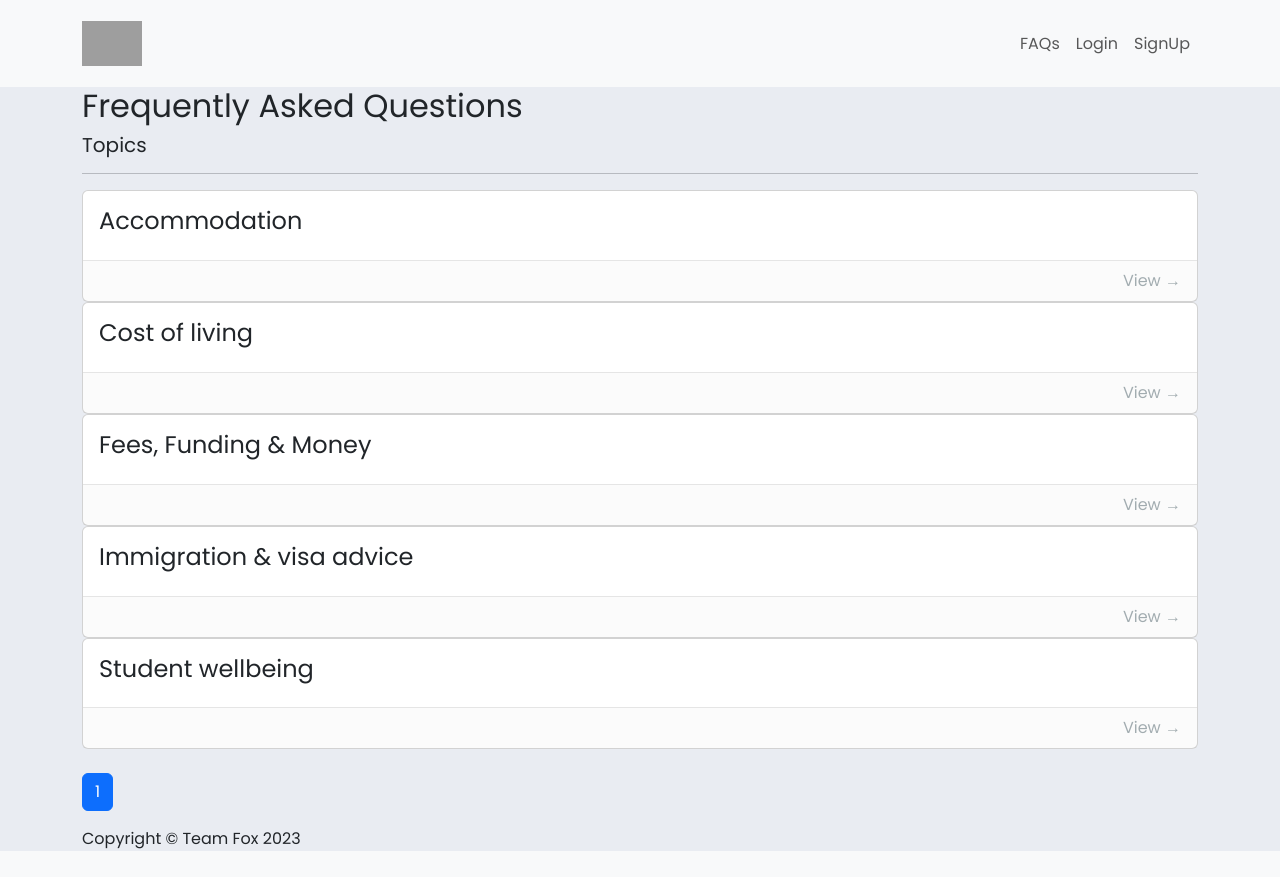
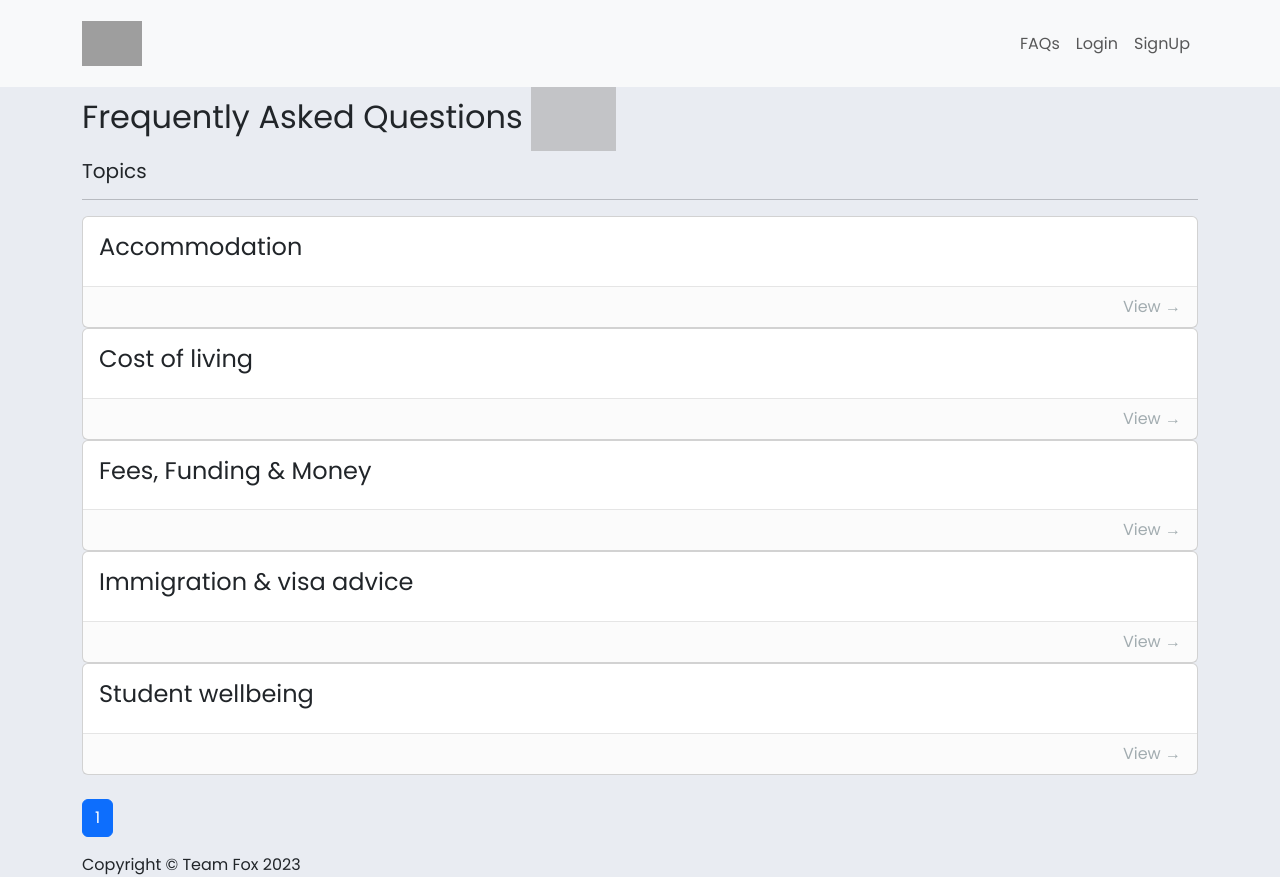
Before and after one commit to Adam-Moujar/Ticketing-System, a Django app: page /faq/ in a window 1280 px wide. Before the commit the page ends 851 px from the top, so only its background shows below. Run offline with Django 4.2, Linux system fonts and the light colour scheme; data comes from the database, SQL or seed files in the repository; parts of the project's set-up code (start-up, migrations or seed data) failed here and were passed over; some libraries are stand-ins or nearby versions; grey boxes are pictures that could not be loaded.

Commit message:
Remove fontawesome dependencies

```diff
--- a/requirements.txt
+++ b/requirements.txt
@@ -7,4 +7,3 @@ django-htmx
 python-slugify
 wonderwords
 tblib
-fontawesomefree==6.3.0
--- a/student_query_system/settings.py
+++ b/student_query_system/settings.py
@@ -43,7 +43,6 @@ INSTALLED_APPS = [
     'django_htmx',
     'ticketing',
     'widget_tweaks',
-    'fontawesomefree',
 ]
 
 MIDDLEWARE = [
--- a/ticketing/templates/base.html
+++ b/ticketing/templates/base.html
@@ -12,10 +12,6 @@
         <link rel="stylesheet" href="https://cdn.jsdelivr.net/npm/bootstrap-icons@1.10.3/font/bootstrap-icons.css">
         <link href="https://cdn.jsdelivr.net/npm/bootstrap@5.3.0-alpha1/dist/css/bootstrap.min.css" rel="stylesheet" integrity="sha384-GLhlTQ8iRABdZLl6O3oVMWSktQOp6b7In1Zl3/Jr59b6EGGoI1aFkw7cmDA6j6gD" crossorigin="anonymous">
         <script src="https://cdn.jsdelivr.net/npm/bootstrap@5.3.0-alpha1/dist/js/bootstrap.bundle.min.js" integrity="sha384-w76AqPfDkMBDXo30jS1Sgez6pr3x5MlQ1ZAGC+nuZB+EYdgRZgiwxhTBTkF7CXvN" crossorigin="anonymous"></script>
-        <!-- Fontawesome -->
-        <link href="{% static 'fontawesomefree/css/fontawesome.css' %}" rel="stylesheet" type="text/css">
-        <link href="{% static 'fontawesomefree/css/brands.css' %}" rel="stylesheet" type="text/css">
-        <link href="{% static 'fontawesomefree/css/solid.css' %}" rel="stylesheet" type="text/css">
         <!-- Favicon -->
         <link rel="shortcut icon" type="image/png" href="{% static 'admin/img/favicon.png' %}">
     </head>
--- a/ticketing/templates/director/department_manager.html
+++ b/ticketing/templates/director/department_manager.html
@@ -1,5 +1,5 @@
 {% extends 'base.html' %}
-
+{% load static %}
 {% block body %}
 
 <html>
@@ -13,7 +13,7 @@
     <div class="dash-banner director-banner" style="height: 25vmin; margin-bottom:-11vmin;">
       <div class="dash-title" style="justify-content: space-between;">
         <div style="display:flex; align-items: center;">
-          <i class="fa-regular fa-list" style="padding-right:2vmin; font-size:4vmin; opacity:0.5;"></i>
+          <img src="{% static 'admin/icons/check-list.svg' %}" style="opacity:0.5; height:5vmin;">
           <h1 class="dept-manager-title">Department Manager</h1>
         </div>
         <a href="{% url 'director_panel' %}" style="opacity:0.8; text-decoration:none; color: white;">🢐 Back to Dashboard</a>
--- a/ticketing/templates/director/director_panel.html
+++ b/ticketing/templates/director/director_panel.html
@@ -1,5 +1,5 @@
 {% extends 'base.html' %}
-
+{% load static %}
 {% block body %}
 
 <html>
@@ -14,7 +14,7 @@
   <body>
       <div class="director-banner dash-banner">
         <div class="dash-title">
-            <i class="fa-solid fa-chart-line" style="padding-right:2vmin; font-size:4vmin; opacity: 0.5;"></i>
+            <img src="{% static 'admin/icons/line-chart.svg' %}" style="opacity:0.5; height:5vmin;">
             <h1 class="dash-header">Director Panel</h1>
         </div>
         <h4 class="dash-subtitle">{{user.first_name}} {{user.last_name}}</h4>
--- a/ticketing/templates/faq/faq.html
+++ b/ticketing/templates/faq/faq.html
@@ -1,6 +1,6 @@
 
 {% extends 'base.html' %}
-
+{% load static %}
 {% block body %}
 <title>FAQs</title>
   {% comment %} <a href="{% url 'department_faq' obj.slug %}">
@@ -11,7 +11,7 @@
 <div class="banner faq-banner faq-banner-gradient">
   <h2 class="faq-header">
     Frequently Asked Questions
-    <i class="faq-icon fa-solid fa-location-arrow"></i>
+    <img src="{% static 'admin/icons/arrow.svg' %}" style="opacity:0.5; height:8vmin;">
   </h2>
 </div>
 
--- a/ticketing/templates/specialist/specialist_dashboard.html
+++ b/ticketing/templates/specialist/specialist_dashboard.html
@@ -1,11 +1,11 @@
 
 {% extends 'base.html' %}
-
+{% load static %}
 {% block body %}
     <title>Dashboard</title>
     <div class="specialist-banner dash-banner">
         <div class="dash-title">
-            <i class="fa-solid fa-chart-line" style="padding-right:2vmin; font-size:4vmin; opacity: 0.5;"></i>
+            <img src="{% static 'admin/icons/line-chart.svg' %}" style="opacity:0.5; height:5vmin;">
             <h1 class="dash-header">Specialist Dashboard</h1>
         </div>
         <!-- Ask how to pass this in during meeting -->
--- a/ticketing/templates/student/student_dashboard.html
+++ b/ticketing/templates/student/student_dashboard.html
@@ -1,9 +1,10 @@
 {% extends 'base.html' %}
+{% load static %}
 {% block body %}
     <title>Dashboard</title>
     <div class="banner dash-banner">
         <div class="dash-title">
-            <i class="fa-solid fa-chart-line" style="padding-right:2vmin; font-size:4vmin; opacity: 0.5;"></i>
+            <img src="{% static 'admin/icons/line-chart.svg' %}" style="opacity:0.5; height:5vmin;">
             <h1 class="dash-header">Student Dashboard</h1>
         </div>
         <h4 class="dash-subtitle">View and Submit Tickets Here</h4>
```
Also changed, not shown: 4 other files.
